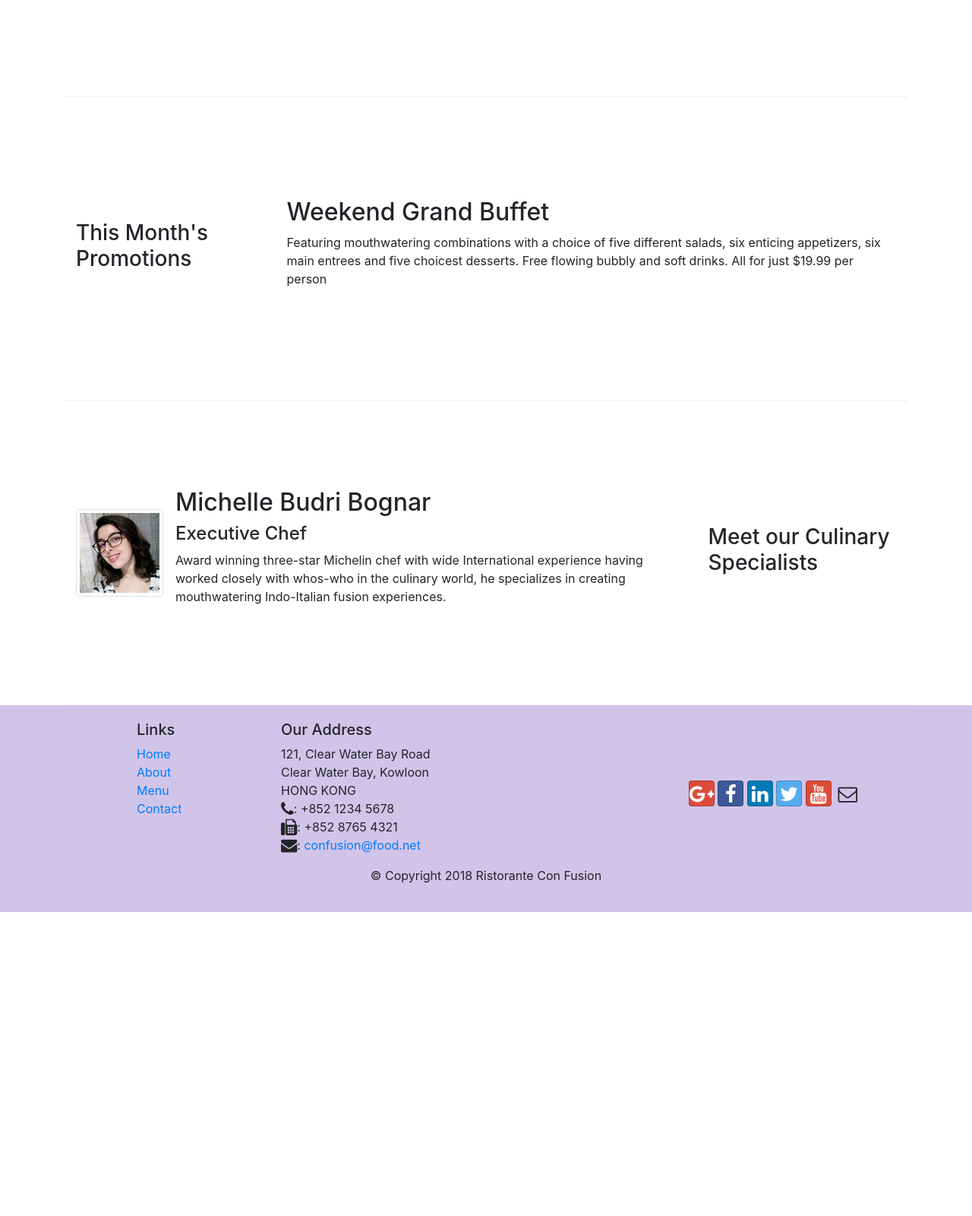
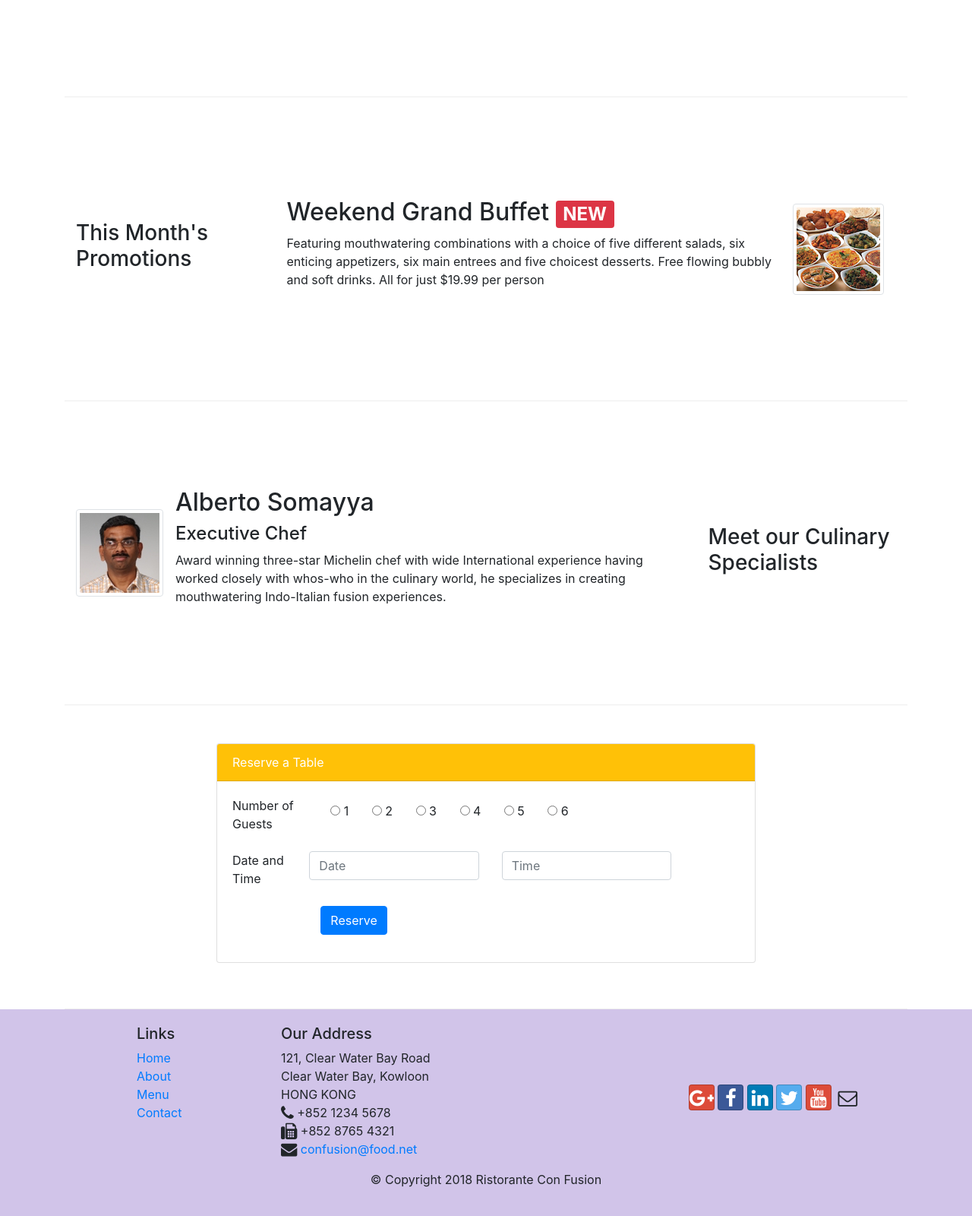
Before and after one commit to MichelleBudri/bootstrap-project, a website: page index.html in a window 1280 px wide. Shown: the part 606-2206 px from the top of the page at 76% size. Before the commit the page ends 1806 px from the top, so only its background shows below. Drawn offline with nearby package versions, Linux system fonts and the light colour scheme.

Commit message:
Assignment 2 - Resources

```diff
--- a/index.html
+++ b/index.html
@@ -1,3 +1,4 @@
+
 <!DOCTYPE html>
 <html lang="en">
 
@@ -9,13 +10,9 @@
 
 <!-- Bootstrap CSS -->
     <link rel="stylesheet" href="node_modules/bootstrap/dist/css/bootstrap.min.css">
-
-    <!-- CSS -->
-    <link href="css/styles.css" rel="stylesheet">
-
     <link rel="stylesheet" href="node_modules/font-awesome/css/font-awesome.min.css">
     <link rel="stylesheet" href="node_modules/bootstrap-social/bootstrap-social.css">
-
+    <link rel="stylesheet" href="css/styles.css">
     <title>Ristorante Con Fusion</title>
 </head>
 
@@ -25,31 +22,30 @@
         <button class="navbar-toggler" type="button" data-toggle="collapse" data-target="#Navbar">
             <span class="navbar-toggler-icon"></span>
         </button>
-            <a class="navbar-brand" href="#"><img src="img/logo.png" height="30" width="41"></a>
+      <a class="navbar-brand" href="#"><img src="img/logo.png" width="41" height="30"></a>
       <div class="collapse navbar-collapse" id="Navbar">
           <ul class="navbar-nav mr-auto">
-                    <li class="nav-item"><a class="nav-link active" href="#"><span class="fa fa-home fa-lg"></span>
-                            Home</a></li>
-                    <li class="nav-item"><a class="nav-link" href="./aboutus.html"><span
-                                class="fa fa-info fa-lg"></span> About</a></li>
-                    <li class="nav-item"><a class="nav-link" href="#"><span class="fa fa-list fa-lg"></span> Menu</a>
-                    </li>
-                    <li class="nav-item"><a class="nav-link" href="./contactus.html"><span
-                                class="fa fa-address-card fa-lg"></span> Contact</a></li>
+            <li class="nav-item active"><a class="nav-link" href="#"><span class="fa fa-home fa-lg"></span> Home</a></li>
+            <li class="nav-item"><a class="nav-link" href="./aboutus.html"><span class="fa fa-info fa-lg"></span> About Us</a></li>
+            <li class="nav-item"><a class="nav-link" href="#"><span class="fa fa-list fa-lg"></span> Menu</a></li>
+            <li class="nav-item"><a class="nav-link" href="./contactus.html"><span class="fa fa-address-card fa-lg"></span> Contact</a></li>
           </ul>
     </div>
     </div>
   </nav>
+
     <header class="jumbotron">
         <div class="container">
             <div class="row row-header">
                 <div class="col-12 col-sm-6">
                     <h1>Ristorante con Fusion</h1>
-                    <p>We take inspiration from the World's best cuisines, and create a unique fusion experience. Our
-                        lipsmacking creations will tickle your culinary senses!</p>
+                    <p>We take inspiration from the World's best cuisines, and create a unique fusion experience. Our lipsmacking creations will tickle your culinary senses!</p>
                 </div>
-                <div class="col-12 col-sm align-self-center">
+                <div class="col-12 col-sm-3 align-self-center">
                     <img src="img/logo.png" class="img-fluid">
+                </div>
+                <div  class="col-12 col-sm" style="align-items: center; vertical-align: middle; padding: 50px;">
+                    <a href="#Reserve" class="btn btn-warning align-self-center" style="padding: 5px 30px 5px 30px;">Reserve Table</a>
                 </div>
             </div>
         </div>
@@ -62,16 +58,12 @@
             </div>
             <div class="col col-sm order-sm-first col-md">
                 <div class="media">
-                    <img class="d-flex mr-3 img-thumbnail align-self-center" src="img/uthappizza.png" alt="Uthappizza">
+                    <img class="d-flex mr-3 img-thumbnail align-self-center" src="img/uthappizza.png" alt="uthappizza">
                     <div class="media-body">
                         <h2 class="mt-0">Uthappizza <span class="badge badge-danger">HOT</span> <span class="badge badge-pill badge-secondary">$4.99</span></h2>
-                        <p class="d-none d-sm-block">A unique combination of Indian Uthappam (pancake) and
-                            Italian pizza, topped with Cerignola olives, ripe vine
-                            cherry tomatoes, Vidalia onion, Guntur chillies and
-                            Buffalo Paneer.</p>
+                        <p class="d-none d-sm-block">A unique combination of Indian Uthappam (pancake) and Italian pizza, topped with Cerignola olives, ripe vine cherry tomatoes, Vidalia onion, Guntur chillies and Buffalo Paneer.</p>
                     </div>
                 </div>
-
             </div>
         </div>
 
@@ -81,10 +73,13 @@
                 <h3>This Month's Promotions</h3>
             </div>
             <div class="col col-sm col-md">
-                <h2>Weekend Grand Buffet</h2>
-                <p>Featuring mouthwatering combinations with a choice of five different salads, six enticing appetizers,
-                    six main entrees and five choicest desserts. Free flowing bubbly and soft drinks. All for just
-                    $19.99 per person </p>
+                <div class="media order-last">
+                    <div class="media-body">
+                        <h2>Weekend Grand Buffet <span class="badge badge-danger">NEW</span></h2>
+                        <p class="d-none d-sm-block">Featuring mouthwatering combinations with a choice of five different salads, six enticing appetizers, six main entrees and five choicest desserts. Free flowing bubbly and soft drinks. All for just $19.99 per person </p>
+                    </div>
+                    <img class="d-flex mr-3 img-thumbnail align-self-center" src="img/buffet.png" alt="Buffet">
+                </div>
             </div>
         </div>
 
@@ -92,21 +87,68 @@
             <div class="col-12 col-sm-4 order-sm-last col-md-3">
                 <h3>Meet our Culinary Specialists</h3>
             </div>
-            <div class="col col-sm  order-sm-first col-md">
+            <div class="col col-sm order-sm-first col-md">
                 <div class="media">
-                    <img class="d-flex mr-3 img-thumbnail align-self-center"
-                            src="img/michelle.png" alt="Michelle Budri Bognar">
+                    <img src="img/alberto.png" class="d-flex mr-3 img-thumbnail align-self-center" alt="Alberto">
                     <div class="media-body">
-                        <h2 class="mt-0">Michelle Budri Bognar</h2>
+                        <h2 class="mt-0">Alberto Somayya</h2>
                         <h4>Executive Chef</h4>
-                        <p class="d-none d-sm-block">Award winning three-star Michelin chef with wide
-                            International experience having worked closely with
-                            whos-who in the culinary world, he specializes in
-                            creating mouthwatering Indo-Italian fusion experiences.
-                            </p>
+                        <p class="d-none d-sm-block">Award winning three-star Michelin chef with wide International experience having worked closely with whos-who in the culinary world, he specializes in creating mouthwatering Indo-Italian fusion experiences. </p>
                     </div>
                 </div>
             </div>
+        </div>
+
+        <div class="row row-content" id="Reserve">
+            <div class="col-8 col-sm-8 offset-2">
+                <div class="card">
+                    <div class="card-header bg-warning text-white">Reserve a Table</div>
+                    <div class="card-body">
+                        <form>
+                            <div class="form-group row">
+                                <label class="col-12 col-sm-2">Number of Guests</label>
+                                <div class="col col-sm">
+                                    <label class="btn">
+                                        <input type="radio" name="nguest" value="1"> 1
+                                    </label>
+                                    <label class="btn">
+                                        <input type="radio" name="nguest" value="2"> 2
+                                    </label>
+                                    <label class="btn">
+                                        <input type="radio" name="nguest" value="3"> 3
+                                    </label>
+                                    <label class="btn">
+                                        <input type="radio" name="nguest" value="4"> 4
+                                    </label>
+                                    <label class="btn">
+                                        <input type="radio" name="nguest" value="5"> 5
+                                    </label>
+                                    <label class="btn">
+                                        <input type="radio" name="nguest" value="6"> 6
+                                    </label>
+                                </div>
+                            </div>
+                            <div class="form-group row">
+                                <label class="col-12 col-sm-2">Date and Time</label>
+                                <div class="row">
+                                    <div class=" col-12 col-sm-5">
+                                        <input type="text" class="form-control" name="date" id="date" placeholder="Date">
+                                    </div>
+                                    <div class="col-12 col-sm-5">
+                                        <input type="text" class="form-control" name="time" id="time" placeholder="Time">
+                                    </div>
+                                </div>
+                            </div>
+                            <div class="form-group row">
+                                <div class="offset-2 col-sm-3">
+                                    <button class="btn btn-primary" type="submit">Reserve</button>
+                                </div>
+                            </div>
+                        </form>
+                    </div>
+                </div>
+            </div>
+
         </div>
     </div>
 
@@ -119,7 +161,7 @@
                         <li><a href="#">Home</a></li>
                         <li><a href="./aboutus.html">About</a></li>
                         <li><a href="#">Menu</a></li>
-                        <li><a href="./contactus.html">Contact</a></li>
+                        <li><a href="#">Contact</a></li>
                     </ul>
                 </div>
                 <div class="col-7 col-sm-5">
@@ -128,24 +170,19 @@
 		              121, Clear Water Bay Road<br>
 		              Clear Water Bay, Kowloon<br>
 		              HONG KONG<br>
-                        <i class="fa fa-phone fa-lg"></i>: +852 1234 5678<br>
-                        <i class="fa fa-fax fa-lg"></i>: +852 8765 4321<br>
-                        <i class="fa fa-envelope fa-lg"></i>: <a href="mailto:confusion@food.net">confusion@food.net</a>
+		              <i class="fa fa-phone fa-lg" ></i> +852 1234 5678<br>
+		              <i class="fa fa-fax fa-lg" ></i> +852 8765 4321<br>
+		              <i class="fa fa-envelope fa-lg" ></i> <a href="mailto:confusion@food.net">confusion@food.net</a>
 		           </address>
                 </div>
                 <div class="col-12 col-sm-4 align-self-center">
                     <div class="text-center">
-                        <a class="btn btn-social-icon btn-google" href="http://google.com/+"><i
-                                class="fa fa-google-plus"></i></a>
-                        <a class="btn btn-social-icon btn-facebook" href="http://www.facebook.com/profile.php?id="><i
-                                class="fa fa-facebook"></i></a>
-                        <a class="btn btn-social-icon btn-linkedin" href="http://www.linkedin.com/in/"><i
-                                class="fa fa-linkedin"></i></a>
-                        <a class="btn btn-social-icon btn-twitter" href="http://twitter.com/"><i
-                                class="fa fa-twitter"></i></a>
-                        <a class="btn btn-social-icon btn-google" href="http://youtube.com/"><i
-                                class="fa fa-youtube"></i></a>
-                        <a class="btn btn-social-icon" href="mailto:"><i class="fa fa-envelope-o"></i></a>
+                        <a class="btn btn-social-icon btn-google" href="http://google.com/+"><i class="fa fa-google-plus fa-lg"></i></a>
+                        <a class="btn btn-social-icon btn-facebook" href="http://www.facebook.com/profile.php?id="><i class="fa fa-facebook fa-lg"></i></a>
+                        <a class="btn btn-social-icon btn-linkedin" href="http://www.linkedin.com/in/"><i class="fa fa-linkedin fa-lg"></i></a>
+                        <a class="btn btn-social-icon btn-twitter" href="http://twitter.com/"><i class="fa fa-twitter fa-lg"></i></a>
+                        <a class="btn btn-social-icon btn-google" href="http://youtube.com/"><i class="fa fa-youtube fa-lg"></i></a>
+                        <a class="btn btn-social-icon" href="mailto:"><i class="fa fa-envelope-o fa-lg"></i></a>
                     </div>
                 </div>
            </div>
@@ -156,8 +193,6 @@
            </div>
         </div>
     </footer>
-
-    <!-- jQuery first, then Popper.js, then Bootstrap JS. -->
     <script src="node_modules/jquery/dist/jquery.slim.min.js"></script>
     <script src="node_modules/popper.js/dist/umd/popper.min.js"></script>
     <script src="node_modules/bootstrap/dist/js/bootstrap.min.js"></script>
```
Also changed, not shown: img/alberto.png (added). Lines whose indentation alone changed are shown as unchanged.
